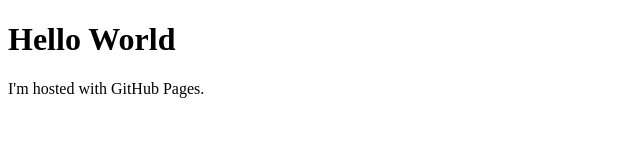
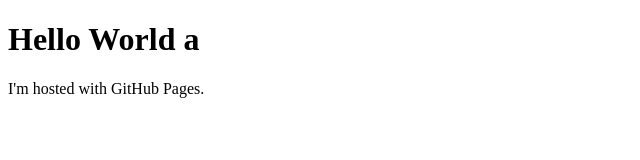
Before and after one commit to gonzak1/test, a plain HTML site: page index.html in a window 1280 px wide. Shown: the full height of the page, 0-640 px from the left. Drawn offline with Linux system fonts and the light colour scheme.

Commit message:
Update index.html

```diff
--- a/index.html
+++ b/index.html
@@ -1,7 +1,7 @@
 <!DOCTYPE html>
 <html>
 <body>
-<h1>Hello World</h1>
+<h1>Hello World a</h1>
 <p>I'm hosted with GitHub Pages.</p>
 </body>
 </html>
```
